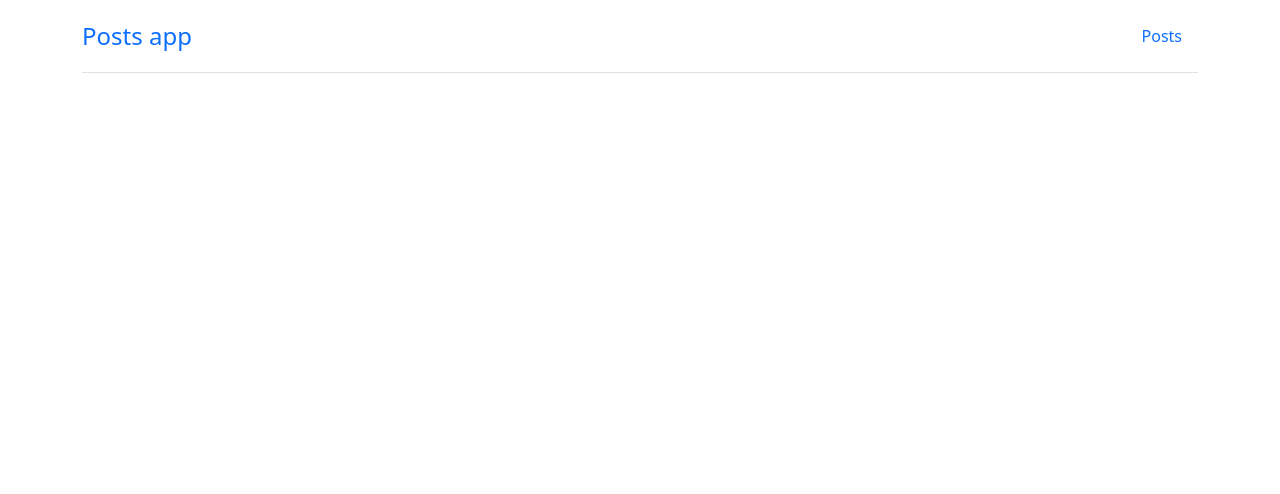
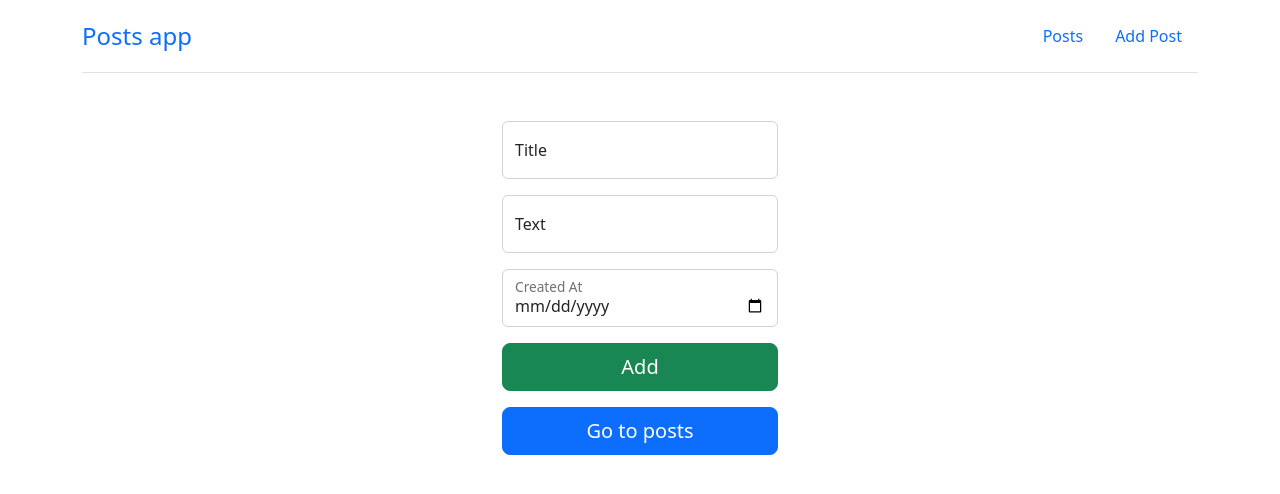
Before and after one commit to NikolaNB1/blog-app-React, a React (Create React App) app: page /add in a window 1280 px wide. Before the commit this address had no page. Shown: the top 494 px of the page. Built offline with nearby package versions, Linux system fonts and the light colour scheme.

Commit message:
cetvrti zadatak

```diff
--- a/src/App.js
+++ b/src/App.js
@@ -2,6 +2,7 @@ import { Navigate, Route, Routes } from "react-router-dom";
 import "./App.css";
 import AppPosts from "./components/AppPosts";
 import SinglePost from "./components/SinglePost";
+import AddPost from "./components/AddPost";
 
 function App() {
   return (
@@ -9,6 +10,7 @@ function App() {
       <Route path="/" element={<Navigate to="/posts" />}></Route>
       <Route path="/posts" element={<AppPosts />}></Route>
       <Route path="/post/:id" element={<SinglePost />}></Route>
+      <Route path="/add" element={<AddPost />}></Route>
     </Routes>
   );
 }
--- /dev/null
+++ b/src/components/AddPost.jsx
@@ -0,0 +1,86 @@
+import { useState } from "react";
+import { addPosts } from "../service/blogsService";
+import { Link } from "react-router-dom";
+
+const AddPost = () => {
+  const [posts, setPosts] = useState({
+    title: "",
+    text: "",
+    createdAt: "",
+  });
+
+  const handleSubmit = (event) => {
+    event.preventDefault();
+    addPosts(posts.title, posts.text, posts.createdAt);
+    setPosts({
+      title: "",
+      text: "",
+      createdAt: "",
+    });
+  };
+
+  const handleInputChange = (event) => {
+    const { name, value } = event.target;
+    setPosts((prevState) => ({
+      ...prevState,
+      [name]: value,
+    }));
+  };
+
+  return (
+    <div>
+      <form
+        className="container mt-5"
+        style={{ width: "300px" }}
+        onSubmit={(event) => handleSubmit(event, posts)}
+      >
+        <div className="form-floating mt-3">
+          <input
+            name="title"
+            value={posts.title}
+            type="text"
+            className="form-control"
+            onChange={handleInputChange}
+            placeholder="Title"
+          />
+          <label htmlFor="title">Title</label>
+        </div>
+        <div className="form-floating mt-3">
+          <input
+            name="text"
+            value={posts.text}
+            type="text"
+            className="form-control"
+            onChange={handleInputChange}
+            placeholder="Text"
+          />
+          <label htmlFor="title">Text</label>
+        </div>
+        <div className="form-floating mt-3">
+          <input
+            name="createdAt"
+            value={posts.createdAt}
+            type="date"
+            className="form-control"
+            onChange={handleInputChange}
+            placeholder="Created at"
+          />
+          <label htmlFor="title">Created At</label>
+        </div>
+        <div>
+          <button
+            className="w-100 btn btn-lg btn-success mt-3"
+            type="submit"
+            onClick={handleSubmit}
+          >
+            Add
+          </button>
+          <Link className="w-100 btn btn-lg btn-primary mt-3" to="/posts">
+            Go to posts
+          </Link>
+        </div>
+      </form>
+    </div>
+  );
+};
+export default AddPost;
--- a/src/components/Header.jsx
+++ b/src/components/Header.jsx
@@ -17,6 +17,11 @@ const Header = () => {
               Posts
             </Link>
           </li>
+          <li className="nav-item">
+            <Link to="/add" className="nav-link" aria-current="page">
+              Add Post
+            </Link>
+          </li>
         </ul>
       </header>
     </div>
--- a/src/service/blogsService.js
+++ b/src/service/blogsService.js
@@ -7,3 +7,11 @@ export const getPosts = () => {
 export const getPostById = (id) => {
   return API.get(`/posts/${id}`);
 };
+
+export const addPosts = (title, text, createdAt) => {
+  return API.post("/posts", {
+    title,
+    text,
+    createdAt,
+  });
+};
```
